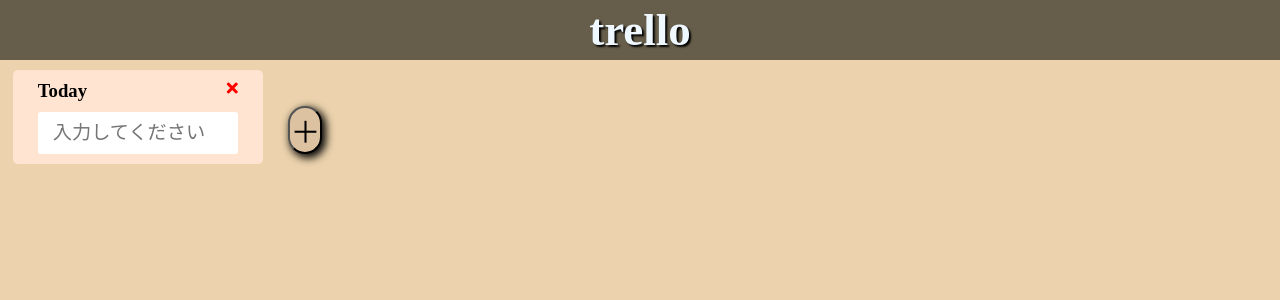
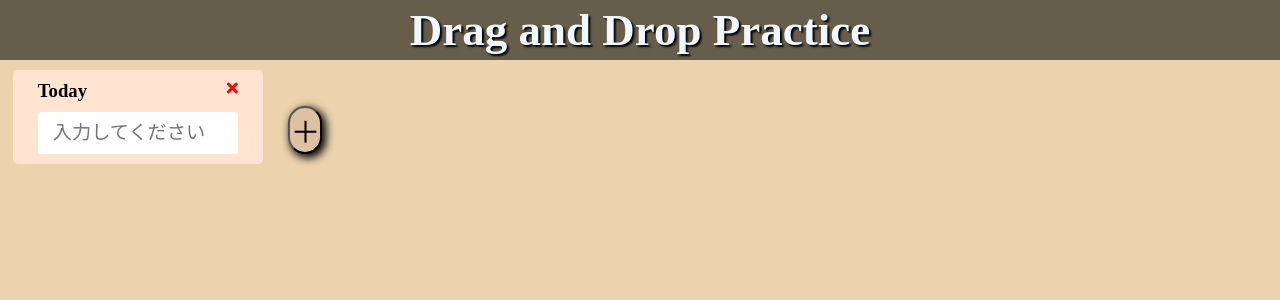
Before and after one commit to tokatu4561/react-ts-trello, a React (Create React App) app: page / in a window 1280 px wide. Shown: the top 300 px of the page. Built offline with nearby package versions, Linux system fonts and the light colour scheme.

Commit message:
style fix header title

```diff
--- a/src/components/Header.tsx
+++ b/src/components/Header.tsx
@@ -4,7 +4,7 @@
   return (
     <div>
       <header>
-        <h1>trello</h1>
+        <h1>Drag and Drop Practice</h1>
       </header>
     </div>
   );
```
